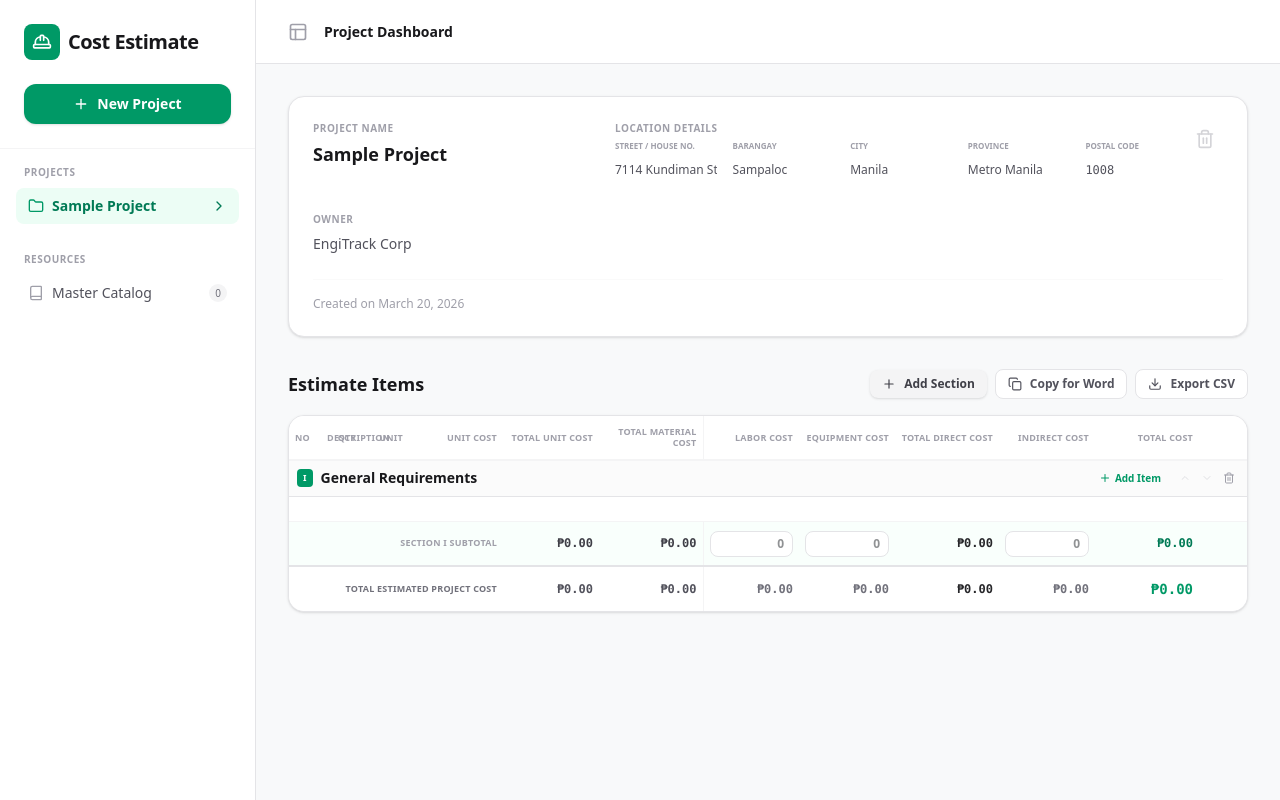
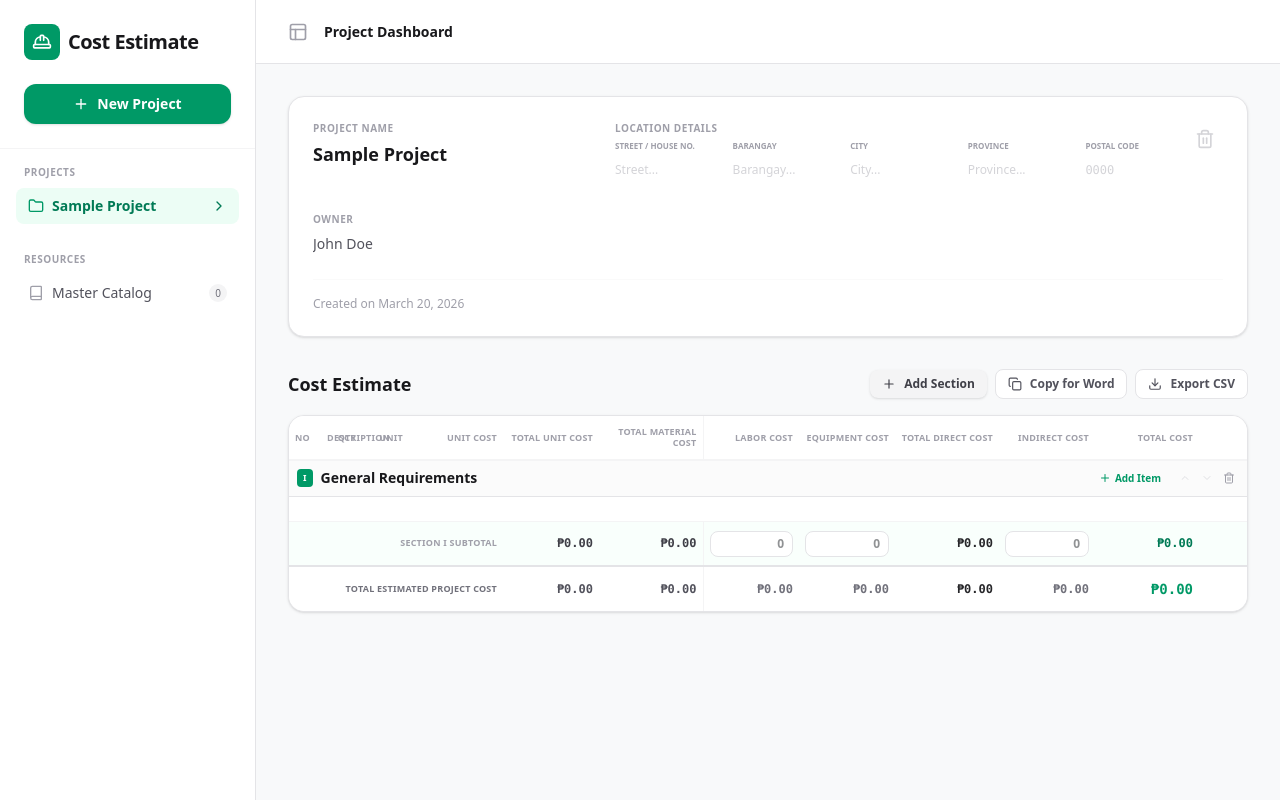
Before and after one commit to AstirisAQW/cost-estimate, a React (Vite) app: page / in a window 1280 px wide. Built offline with nearby package versions, Linux system fonts and the light colour scheme.

Commit message:
szvaerbg

```diff
--- a/src/App.tsx
+++ b/src/App.tsx
@@ -16,7 +16,7 @@ import { Project, CostItem, CatalogItem } from './index';
 
 const EMPTY_PROJECT: NewProjectState = {
   name: '',
-  subject: 'Estimate Items',
+  subject: '',
   location: { street: '', barangay: '', city: '', province: '', postalCode: '' },
   owner: '',
 };
@@ -57,7 +57,7 @@ export default function App() {
     const project: Project = {
       id: Math.random().toString(36).substr(2, 9),
       name: newProject.name,
-      subject: newProject.subject || 'Estimate Items',
+      subject: newProject.subject || 'Cost Estimate',
       location: { ...newProject.location },
       owner: newProject.owner,
       date: new Date().toLocaleDateString('en-US', { year: 'numeric', month: 'long', day: 'numeric' }),
--- a/src/useLocalStorage.ts
+++ b/src/useLocalStorage.ts
@@ -4,15 +4,15 @@ import { Project, CatalogItem } from './index';
 const DEFAULT_PROJECT: Project = {
   id: 'default-1',
   name: 'Sample Project',
-  subject: 'Estimate Items',
+  subject: 'Cost Estimate',
   location: {
-    street: '7114 Kundiman Street',
-    barangay: 'Sampaloc',
-    city: 'Manila',
-    province: 'Metro Manila',
-    postalCode: '1008',
+    street: '',
+    barangay: '',
+    city: '',
+    province: '',
+    postalCode: '',
   },
-  owner: 'EngiTrack Corp',
+  owner: 'John Doe',
   date: new Date().toLocaleDateString('en-US', {
     year: 'numeric',
     month: 'long',
```
